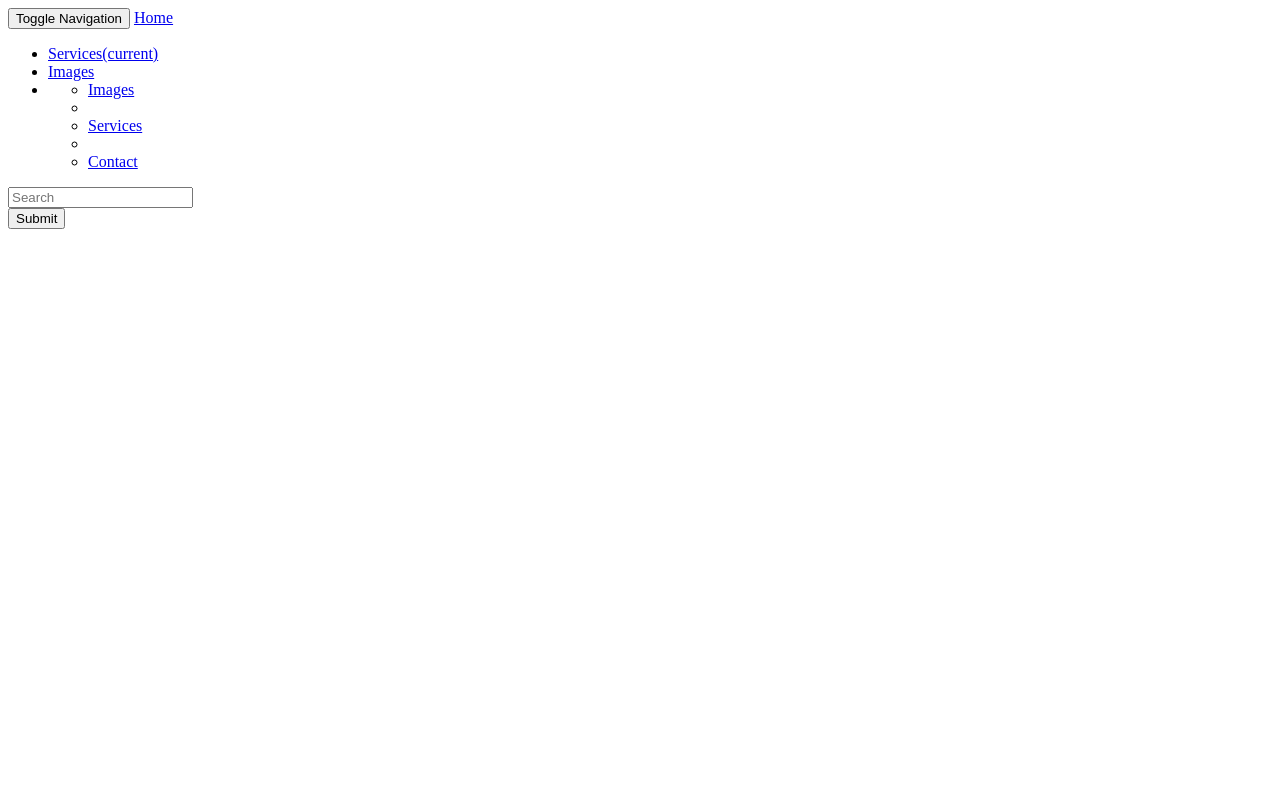
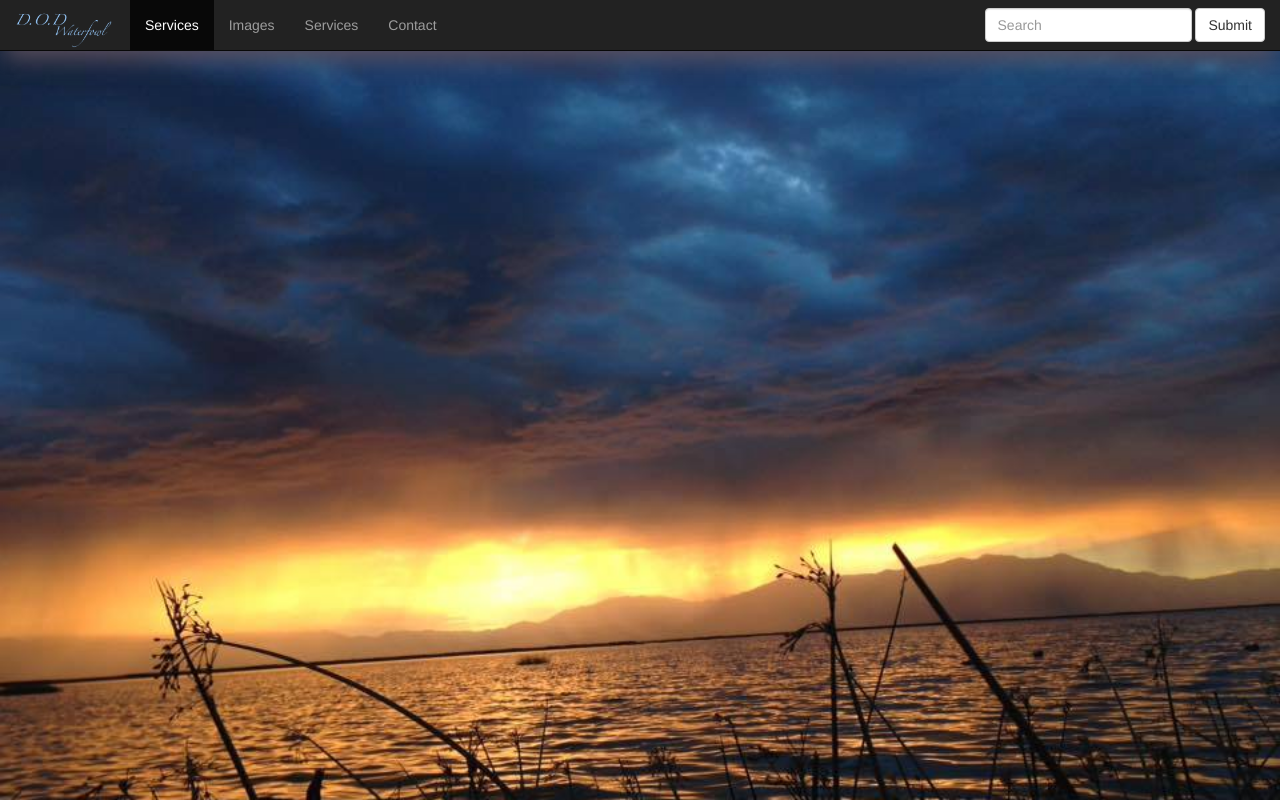
Before and after one commit to LeviSmith-dev/project2, a plain HTML site: page services.html in a window 1280 px wide. Drawn offline with nearby package versions, Linux system fonts and the light colour scheme.

Commit message:
finished contact page and footer added images for brand

```diff
--- a/css/custom.scss
+++ b/css/custom.scss
@@ -30,15 +30,23 @@ body{
 		background-color: #222;
 		border-color: #080808;
 		color:#9d9d9d;
+		margin-top:30px;
 	}
 
 	.footer-bottom{
 		position:absolute;
 		bottom:0;
 		width:100%;
+
 	}
 }
 
 form{
 	color:white;
 }
+
+.navbar-brand{
+	img{
+		margin-top:-5px;
+	}
+}
--- a/services.html
+++ b/services.html
@@ -4,34 +4,33 @@
 		<meta charset="UTF-8">
 		<meta name="viewport" content="width=device-width, initial-scale=1.0">
 		<title>Dead On Descent</title>
+		<link rel="stylesheet" href="css/bootstrap.min.css">
+		<link rel="stylesheet" href="css/custom.css">
+		<script defer src="https://ajax.googleapis.com/ajax/libs/jquery/3.2.1/jquery.min.js"></script>
+		<script defer rel="text/javascript" src="./js/bootstrap.min.js"></script>
 	</head>
 	<body>
 	<div class="container">
-		<div class="navbar navbar-inverse">
+		<div class="navbar navbar-fixed-top navbar-inverse bottom-shadow">
 			<div class="container-fluid">
 				<div class="navbar-header">
-					<button type="button" class="navbar-toggle collapse" data-toggle="collapse" data-target="navbar-collapse-1" aria-expanded="false">
+					<button type="button" class="navbar-toggle collapsed" data-toggle="collapse" data-target="#navbar-collapse-1" aria-expanded="false">
 						<span class="sr-only">Toggle Navigation</span>
 						<span class="icon-bar"></span>
 						<span class="icon-bar"></span>
 						<span class="icon-bar"></span>
 					</button>
-					<a class="navbar-brand" href="index.html">Home</a>
+					<a class="navbar-brand" href="index.html"><img src="images/dodwords.png" width="100px"></a></a>
 				</div>
 
 				<div class="collapse navbar-collapse" id="navbar-collapse-1">
 					<ul class="nav navbar-nav">
 						<li class="active"><a href="services.html">Services<span class="sr-only">(current)</span></a></li>
-						<li><a href="pictures.html">Images</a></li>
-						<li class="dropdown">
-							<a href="#" class="dropdown-toggle" data-toggle="dropdown" role="button" aria-haspopup="true" aria-expanded="false"><span class="caret"></span></a>
-							<ul class="dropdown-menu">
-								<li><a href="pictures.html">Images</a></li>
-								<li role="separator" class="divider"></li>
-								<li><a href="services.html">Services</a></li>
-								<li role="separator" class="divider"></li>
-								<li><a href="contact.html">Contact</a></li>
-							</ul>
+							<li><a href="pictures.html">Images</a></li>
+							<li role="separator" class="divider"></li>
+							<li><a href="services.html">Services</a></li>
+							<li role="separator" class="divider"></li>
+							<li><a href="contact.html">Contact</a></li>
 						</li>
 					</ul>
 
```
Also changed, not shown: contact.html (+7 -12 lines), index.html (+9 -14 lines), pictures.html (+13 -14 lines), css/custom.css, images/dodwords.png (added), 3 other files.
